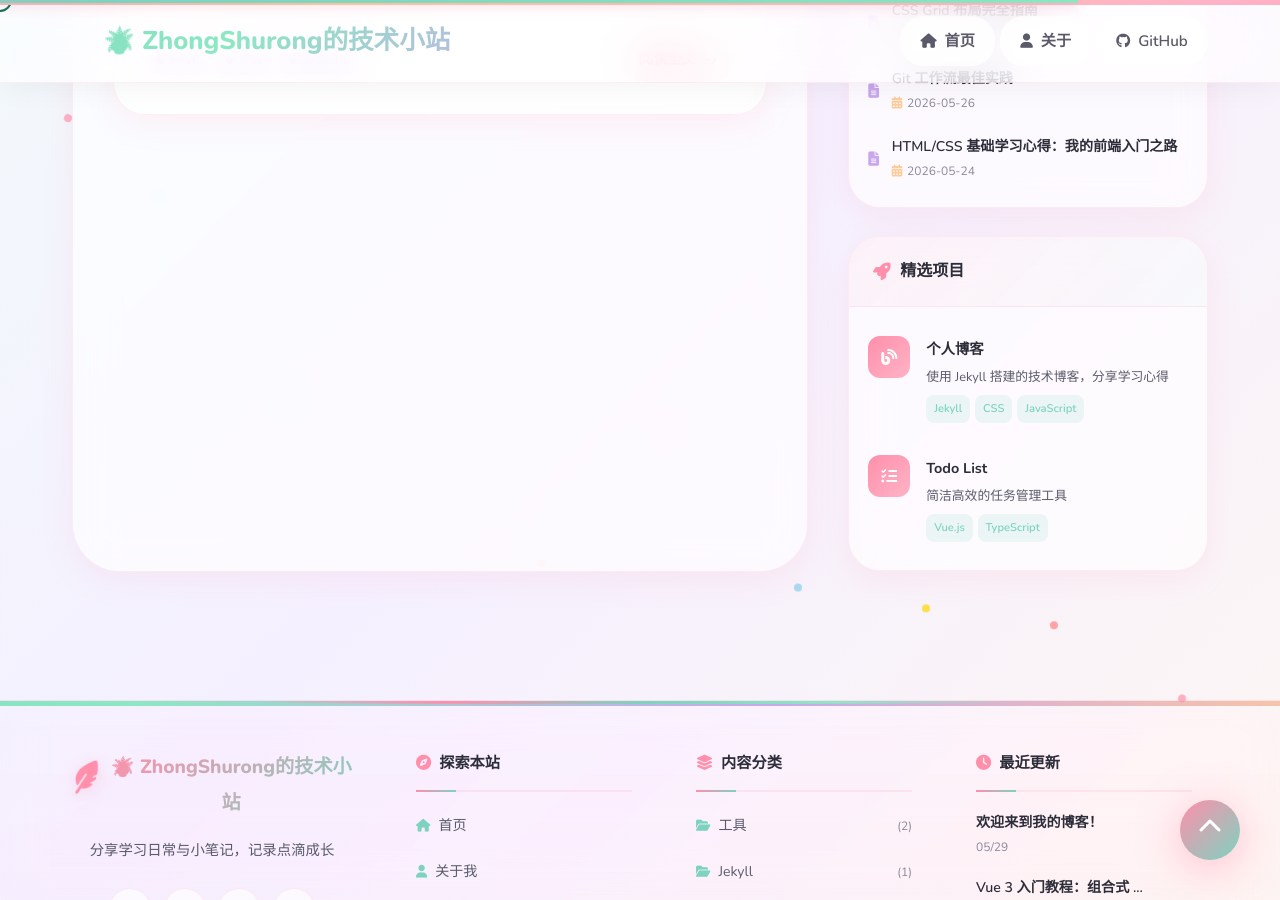
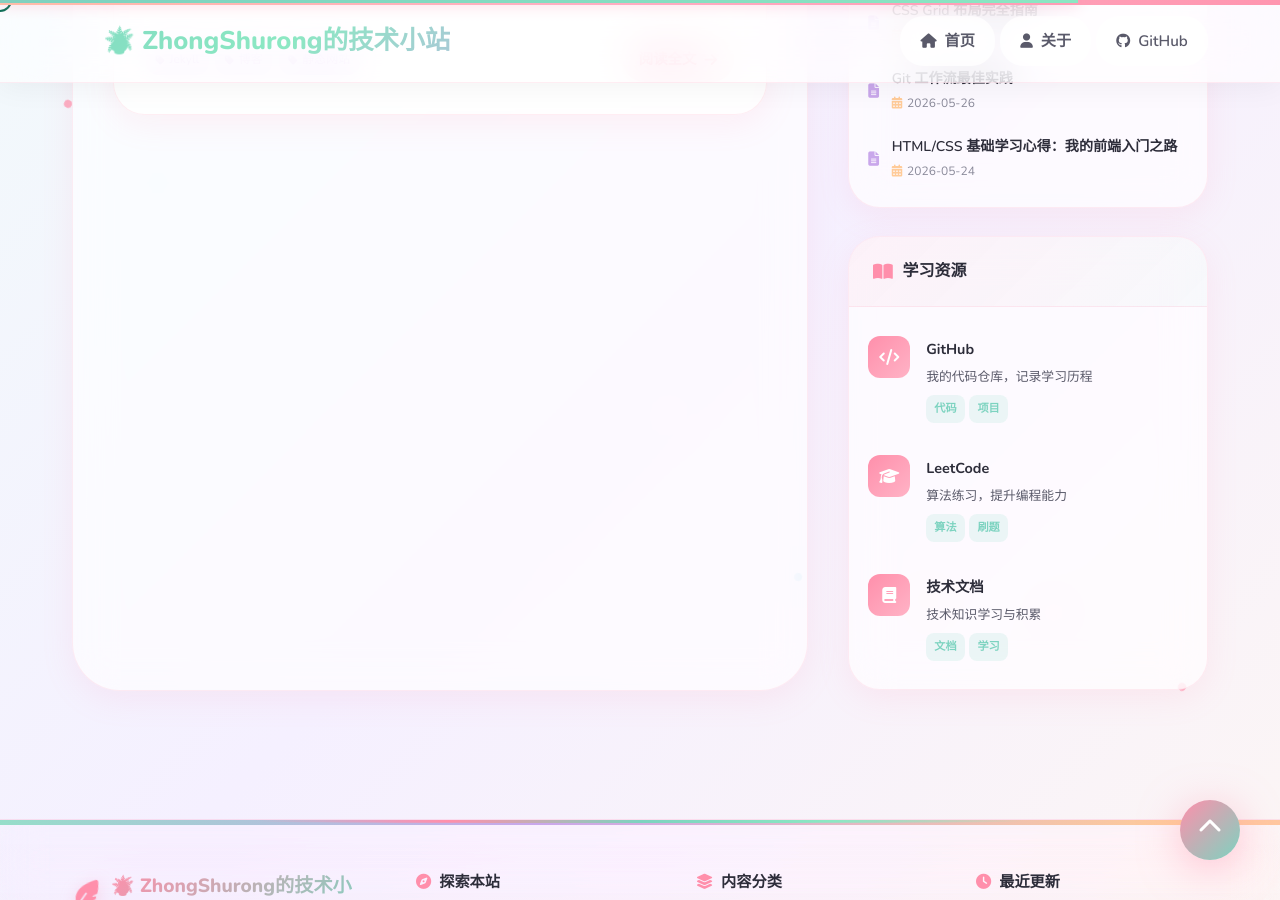
Before and after one commit to Supowe/Supowe.github.io, a Jekyll site: the page built from index.md, in a window 1280 px wide and 900 px high, scrolled down 2970 px. Built offline with Jekyll 4.4.1, drawn with Linux system fonts in a browser that asks for light colours.

Commit message:
Update sidebar projects to learning resources

```diff
--- a/_includes/sidebar/projects.html
+++ b/_includes/sidebar/projects.html
@@ -1,33 +1,45 @@
 <div class="sidebar-card project-card-wrapper">
   <div class="card-header">
-    <i class="fas fa-rocket"></i>
-    <h3 class="card-title">精选项目</h3>
+    <i class="fas fa-book-open"></i>
+    <h3 class="card-title">学习资源</h3>
   </div>
   <div class="project-list">
     <div class="project-item">
       <div class="project-icon">
-        <i class="fas fa-blog"></i>
+        <i class="fas fa-code"></i>
       </div>
       <div class="project-info">
-        <h4><a href="https://github.com/{{ site.github_username }}" target="_blank">个人博客</a></h4>
-        <p>使用 Jekyll 搭建的技术博客，分享学习心得</p>
+        <h4><a href="https://github.com/Supowe" target="_blank">GitHub</a></h4>
+        <p>我的代码仓库，记录学习历程</p>
         <div class="project-tags">
-          <span>Jekyll</span>
-          <span>CSS</span>
-          <span>JavaScript</span>
+          <span>代码</span>
+          <span>项目</span>
         </div>
       </div>
     </div>
     <div class="project-item">
       <div class="project-icon">
-        <i class="fas fa-tasks"></i>
+        <i class="fas fa-graduation-cap"></i>
       </div>
       <div class="project-info">
-        <h4><a href="https://github.com/{{ site.github_username }}" target="_blank">Todo List</a></h4>
-        <p>简洁高效的任务管理工具</p>
+        <h4><a href="https://leetcode.com" target="_blank">LeetCode</a></h4>
+        <p>算法练习，提升编程能力</p>
         <div class="project-tags">
-          <span>Vue.js</span>
-          <span>TypeScript</span>
+          <span>算法</span>
+          <span>刷题</span>
+        </div>
+      </div>
+    </div>
+    <div class="project-item">
+      <div class="project-icon">
+        <i class="fas fa-book"></i>
+      </div>
+      <div class="project-info">
+        <h4><a href="https://zh.wikipedia.org" target="_blank">技术文档</a></h4>
+        <p>技术知识学习与积累</p>
+        <div class="project-tags">
+          <span>文档</span>
+          <span>学习</span>
         </div>
       </div>
     </div>
```
